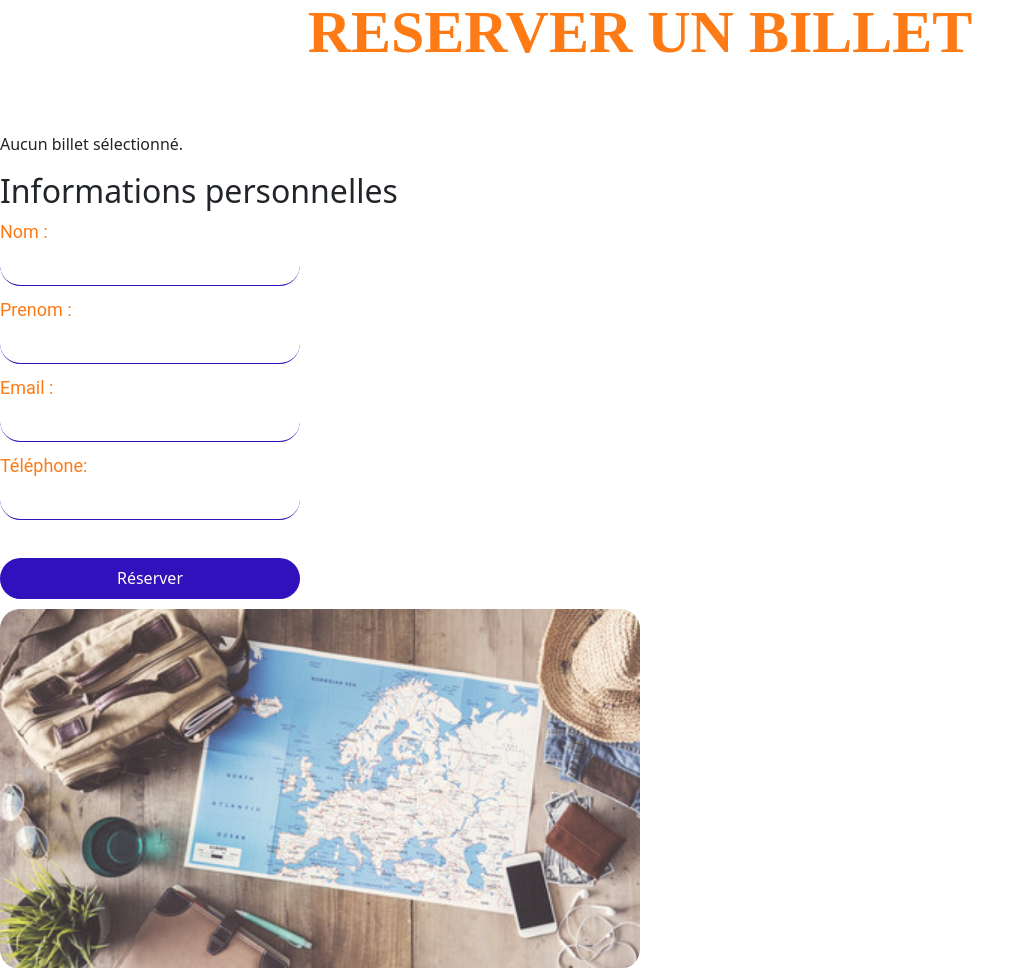
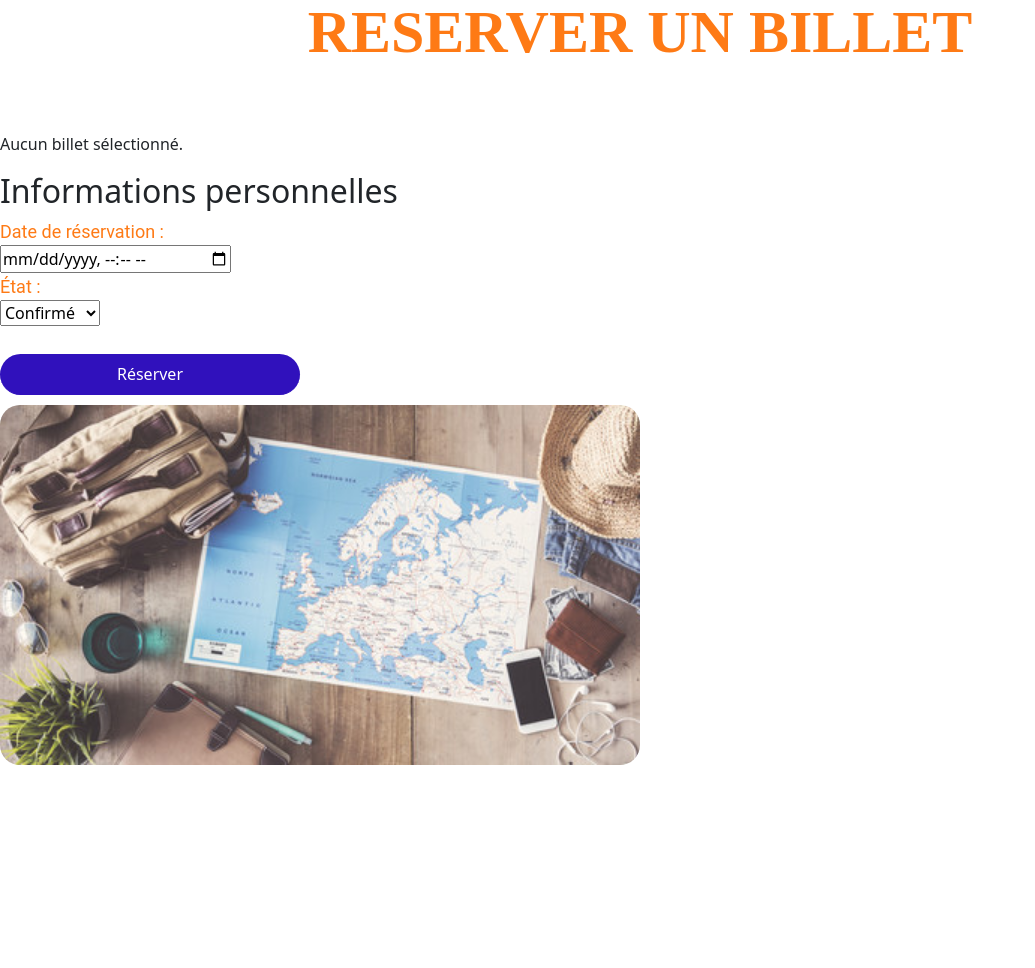
Before and after one commit to Diallo-alpha/agence_voyage-, a PHP site: page /reserver.php in a window 1280 px wide. Shown: the part 142-1110 px from the top of the page, without its empty margins (0-1035 px from the left). After the commit the page ends 907 px from the top, so only its background shows below. Run offline with PHP 8.4, Linux system fonts and the light colour scheme; data that the repository does not hold is empty; some web fonts are replaced.

Commit message:
la fonctionnalité qui permet d'ajouter des reservation a été ajouté

```diff
--- a/config.php
+++ b/config.php
@@ -1,6 +1,7 @@
 <?php
 
     require_once "Billet.php";
+    require_once "Reservation.php";
     $servername = "localhost";
     $db = "agence_voyage";
     $username = "root";
@@ -10,6 +11,8 @@
         $connexion = new PDO("mysql:host=$servername;dbname=$db",$username,$password);
         $billet= new Billet($connexion, 1,"trajet", 1000000, "statut", 1);
         $resultat= $billet->readBillet();
+        // Créer une instance de votre classe de gestion des réservations
+        $Reservation = new Reservation($connexion, 1, 1, "2024-04-06", "confirmé");
         $connexion->setAttribute(PDO::ATTR_ERRMODE, PDO::ERRMODE_EXCEPTION);
         }
     catch(PDOException $e){
--- a/reserver.php
+++ b/reserver.php
@@ -19,7 +19,7 @@
                 <div class="collapse navbar-collapse" id="navbarNav">
                 <ul class="navbar-nav">
                     <li class="nav-item">
-                    <a class="nav-link" aria-current="page" href="index.php">ACCUEIL</a>
+                    <a class="nav-link" aria-current="page" href="User.php">ACCUEIL</a>
                     </li>
                     <li class="nav-item">
                     <a class="nav-link" href="Reserver.php">RÉSERVEZ UN BILLET</a>
@@ -62,16 +62,25 @@
 
         // Affichage du formulaire de réservation
         echo "<h2>Informations personnelles</h2>";
-        echo "<form method='post' action=''>";
+        echo "<form method='post' action='AddReservation.php'>";
         echo "<input type='hidden' name='id' value='" . $id_billet . "'>"; // Correction ici
-        echo "<label for='nom'>Nom :</label><br>";
-        echo "<input type='text' id='nom' name='nom'><br>";
-        echo "<label for='prenom'>Prenom :</label><br>";
-        echo "<input type='text' id='prenom' name='prenom'><br>";
-        echo "<label for='email'>Email :</label><br>";
-        echo "<input type='text' id='email' name='email'><br>";
-        echo "<label for='telephone'>Téléphone:</label><br>";
-        echo "<input type='text' id='telephone' name='telephone'><br>";
+        // echo "<label for='nom'>Nom :</label><br>";
+        // echo "<input type='text' id='nom' name='nom'><br>";
+        // echo "<label for='prenom'>Prenom :</label><br>";
+        // echo "<input type='text' id='prenom' name='prenom'><br>";
+        // echo "<label for='email'>Email :</label><br>";
+        // echo "<input type='text' id='email' name='email'><br>";
+        // echo "<label for='telephone'>Téléphone:</label><br>";
+        // echo "<input type='text' id='telephone' name='telephone'><br>";
+        echo "<label for='date_reservation'>Date de réservation :</label><br>";
+        echo "<input type='datetime-local' id='date_reservation' name='date_reservation'><br>"; // Champ pour la date de réservation
+        echo "<label for='etat'>État :</label><br>";
+        echo "<select id='etat' name='etat'>";
+        echo "<option value='confirmé'>Confirmé</option>";
+        echo "<option value='en attente'>En attente</option>";
+        echo "<option value='annulé'>Annulé</option>";
+        echo "</select><br>";
+
         // Ajouter d'autres champs pour les informations personnelles (prénom, email, téléphone, etc.)
         echo "<input type='submit' value='Réserver'>";
         echo "</form>";
```
Also changed, not shown: AddReservation.php (added, +17 -0 lines).
